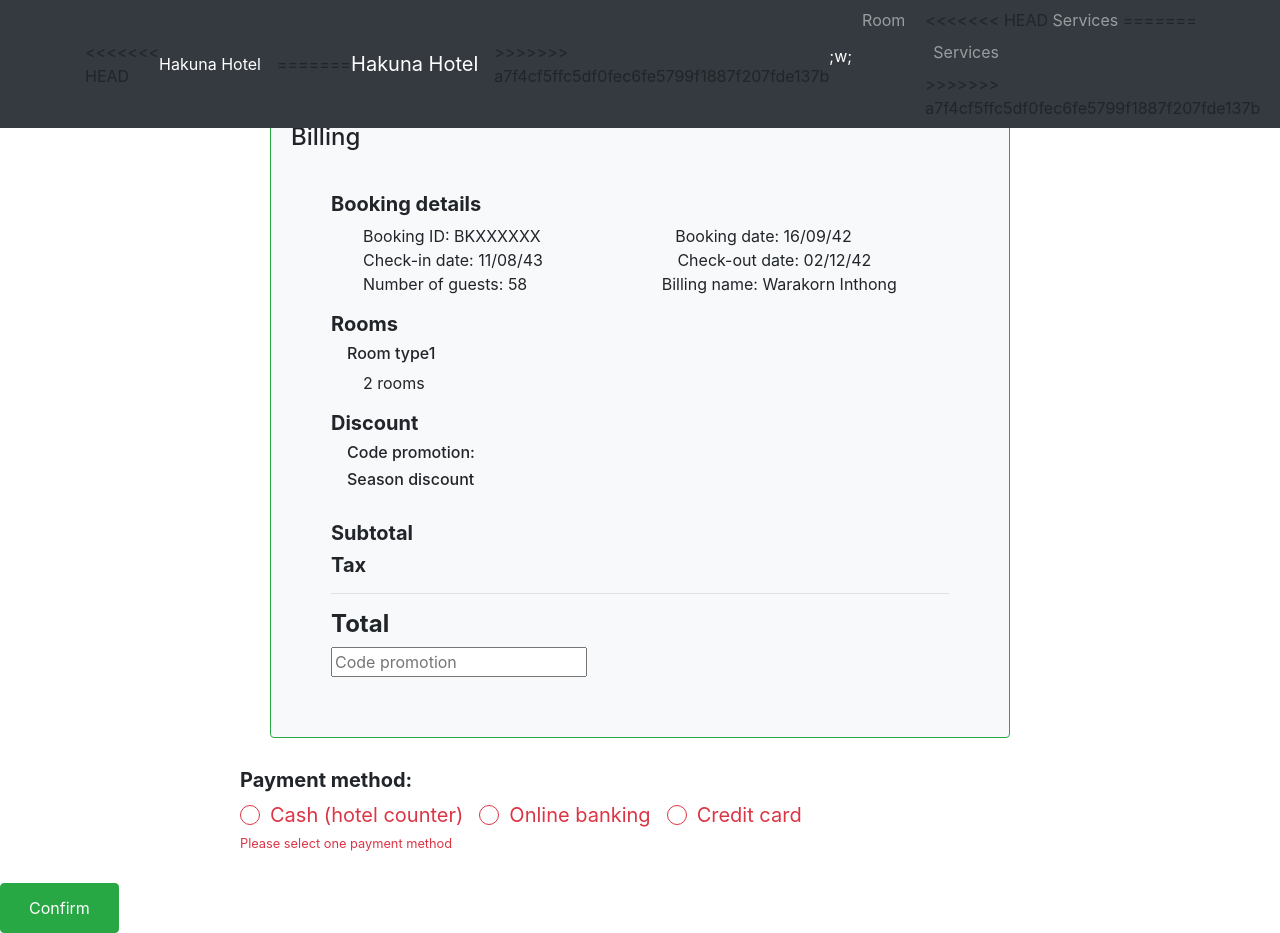
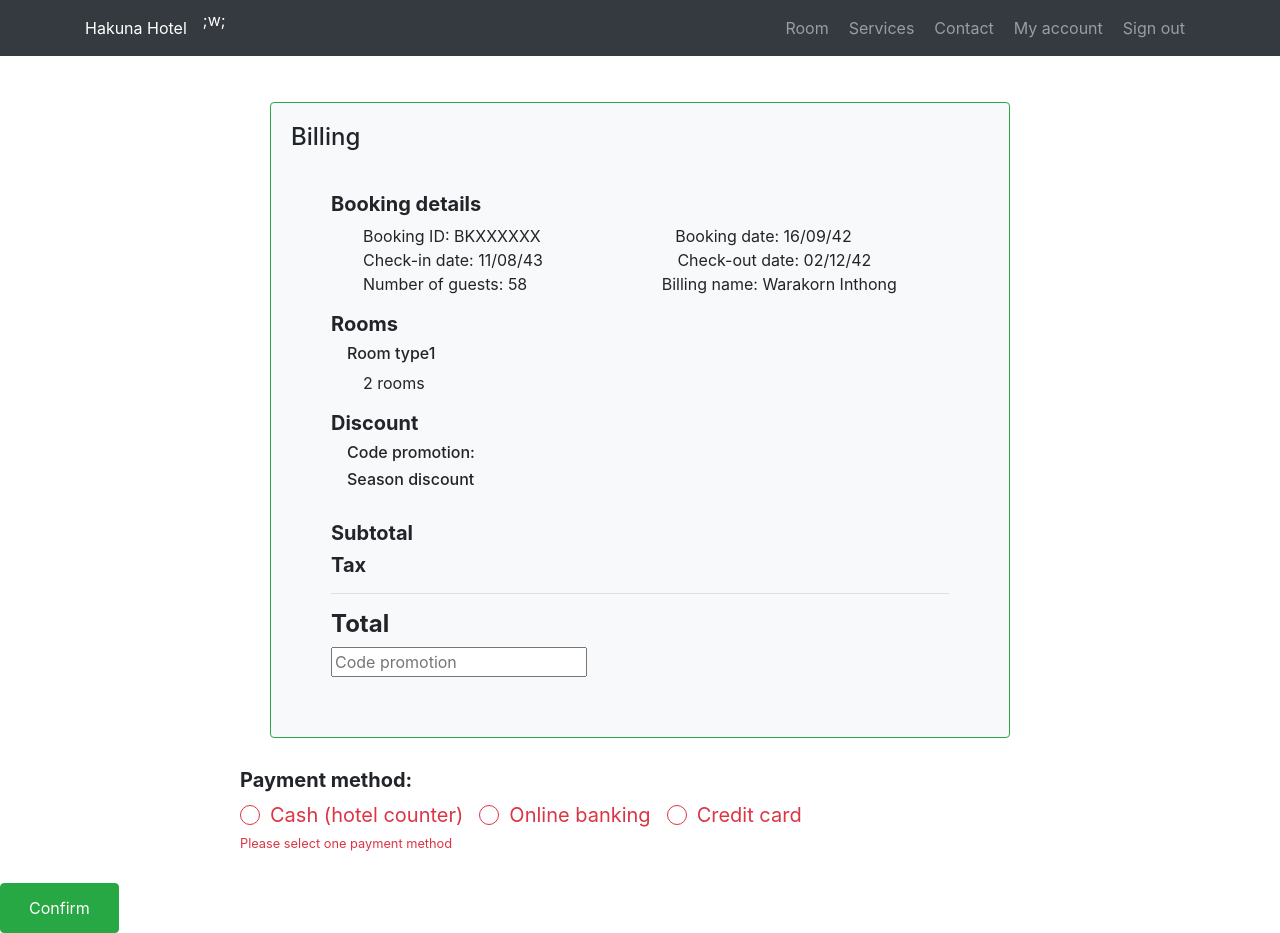
Before and after one commit to anpdgr/HakunaHotel, a Vue app: page /payment in a window 1280 px wide. Built offline with nearby package versions, Linux system fonts and the light colour scheme; a web font is replaced by a local one.

Commit message:
fix href

```diff
--- a/src/components/Nav.vue
+++ b/src/components/Nav.vue
@@ -6,13 +6,8 @@
     >
     <!--                       bar before login                         -->
       <div class="container">
-<<<<<<< HEAD
         <button id="btn" class="navbar-brand js-scroll-trigger"  @click="home">Hakuna Hotel</button>
-=======
-        <!--             link to home page (need fix)                   -->
-        <a class="navbar-brand js-scroll-trigger" href="/">Hakuna Hotel</a>
         <!-- just show global state -->
->>>>>>> a7f4cf5ffc5df0fec6fe5799f1887f207fde137b
         <p>{{$store.getters.getUser}}</p>
         <!-- ปุ่มอะไรอะ -->
         <button
@@ -37,13 +32,9 @@
 
             <!-- slide to services -->
             <li class="nav-item">
-<<<<<<< HEAD
               <button id="btn" class="nav-link js-scroll-trigger"  @click="service"
                 >Services</button
               >
-=======
-              <a class="nav-link js-scroll-trigger" href="/#services">Services</a>
->>>>>>> a7f4cf5ffc5df0fec6fe5799f1887f207fde137b
             </li>
 
             <!-- slide to contact -->
--- a/src/components/NavLO.vue
+++ b/src/components/NavLO.vue
@@ -6,14 +6,7 @@
     >
     <!--                       bar after login                         -->
       <div class="container">
-<<<<<<< HEAD
         <button id="btn"  class="navbar-brand js-scroll-trigger" @click="home">Hakuna Hotel</button>
-=======
-        <!--             link to home page (need fix)              -->
-        <a class="navbar-brand js-scroll-trigger" href="/">Hakuna Hotel</a>
-
-        <!-- Test -->
->>>>>>> a7f4cf5ffc5df0fec6fe5799f1887f207fde137b
         <!-- <b-button @click="goHome" type="button">Hakuna Hotel {{c}}</b-button> -->
         <p>{{$store.getters.getUser}}</p>
 
@@ -42,13 +35,9 @@
 
             <!-- slide to services -->
             <li class="nav-item">
-<<<<<<< HEAD
               <button id="btn"  class="nav-link js-scroll-trigger" @click="service"
                 >Services</button
               >
-=======
-              <a class="nav-link js-scroll-trigger" href="/#services">Services</a>
->>>>>>> a7f4cf5ffc5df0fec6fe5799f1887f207fde137b
             </li>
 
             <!-- slide to contact -->
```
